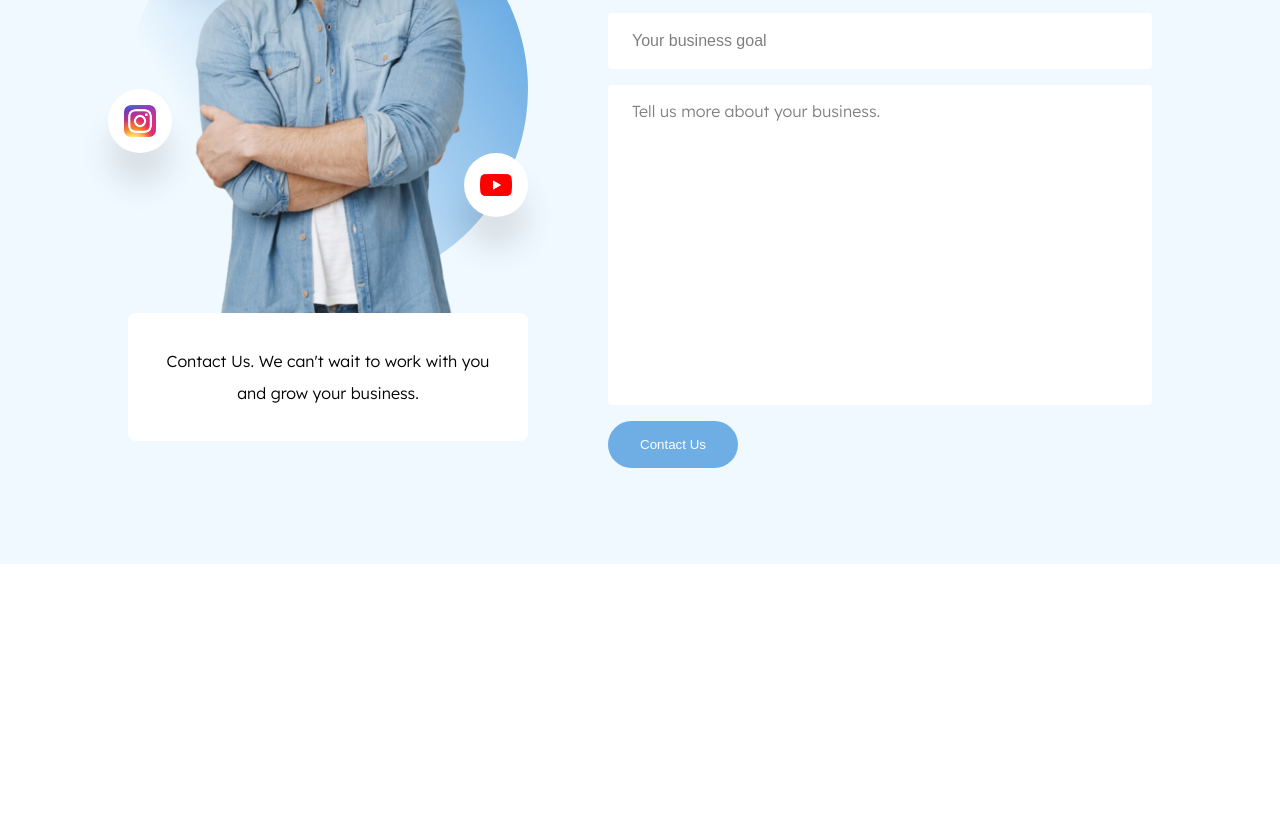
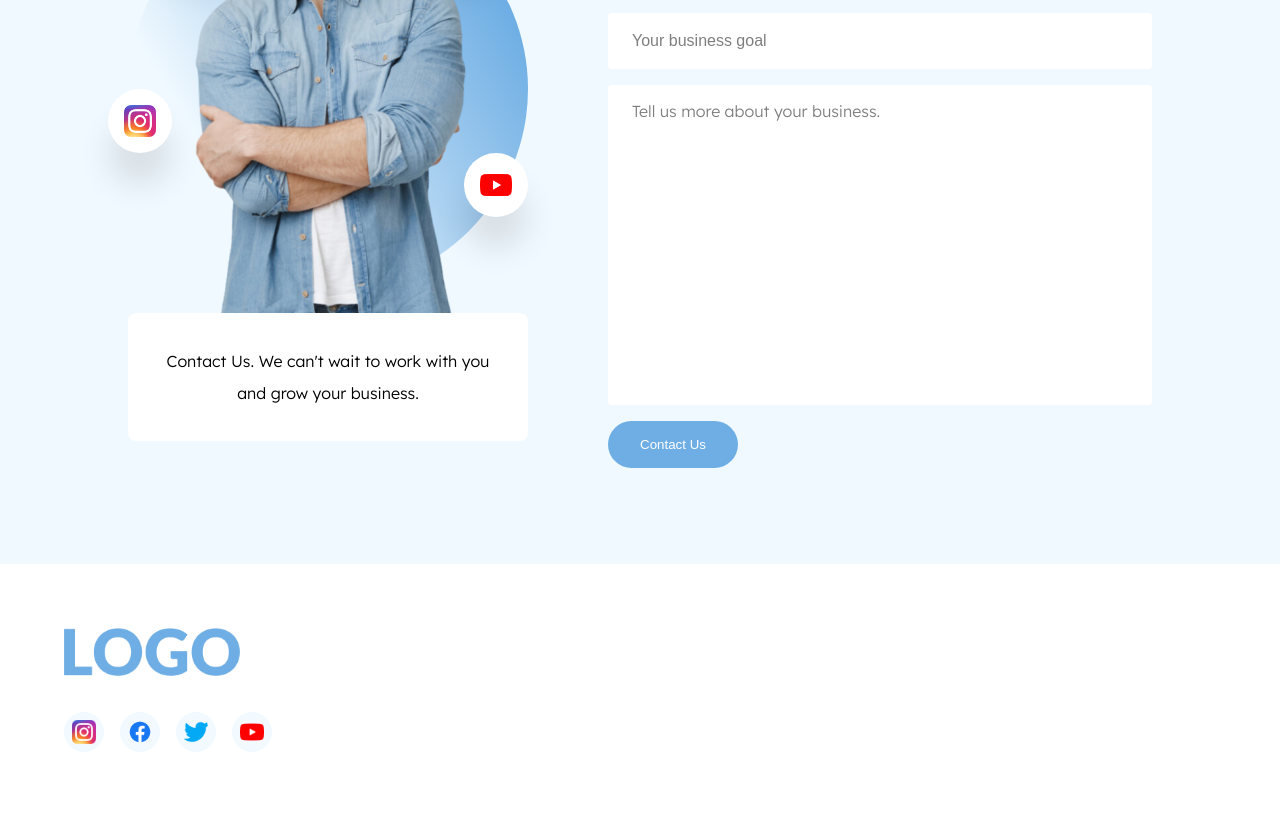
Before and after one commit to MdakaneNtobeko/digital-marketing-landing-page, a plain HTML site: page index.html in a window 1280 px wide. Shown: the part 3949-4765 px from the top of the page. Before the commit the page ends 4513 px from the top, so only its background shows below. Drawn offline with Linux system fonts and the light colour scheme.

Commit message:
Create footer

```diff
--- a/index.html
+++ b/index.html
@@ -403,6 +403,20 @@
       </div>
     </section>
 
+    <!-- footer -->
+    <footer id="footer">
+      <div class="company-info">
+        <img src="img/logo.png" alt="" class="logo" />
+
+        <div class="social-links">
+          <a href="#"><img src="img/instagram.png" alt="" /></a
+          ><a href="#"><img src="img/facebook.png" alt="" /></a
+          ><a href="#"><img src="img/twitter.png" alt="" /></a
+          ><a href="#"><img src="img/youtube.png" alt="" /></a>
+        </div>
+      </div>
+    </footer>
+
     <!-- scripts -->
 
     <script src="app.js"></script>
--- a/style.css
+++ b/style.css
@@ -665,3 +665,35 @@
   color: var(--primary-text-color);
   opacity: 0.5;
 }
+
+#footer {
+  position: relative;
+  padding: 4rem 5vw;
+  display: flex;
+  justify-content: space-between;
+  gap: 4rem;
+}
+
+.company-info .logo {
+  height: 3rem;
+  margin-bottom: 2rem;
+}
+
+.social-links {
+  display: flex;
+  gap: 1rem;
+}
+
+.social-links a {
+  width: 2.5rem;
+  height: 2.5rem;
+  padding: 0.5rem;
+  border-radius: 100%;
+  background: var(--lighter-accent-color);
+}
+
+.social-links a img {
+  width: 100%;
+  height: 100%;
+  object-fit: cover;
+}
```
